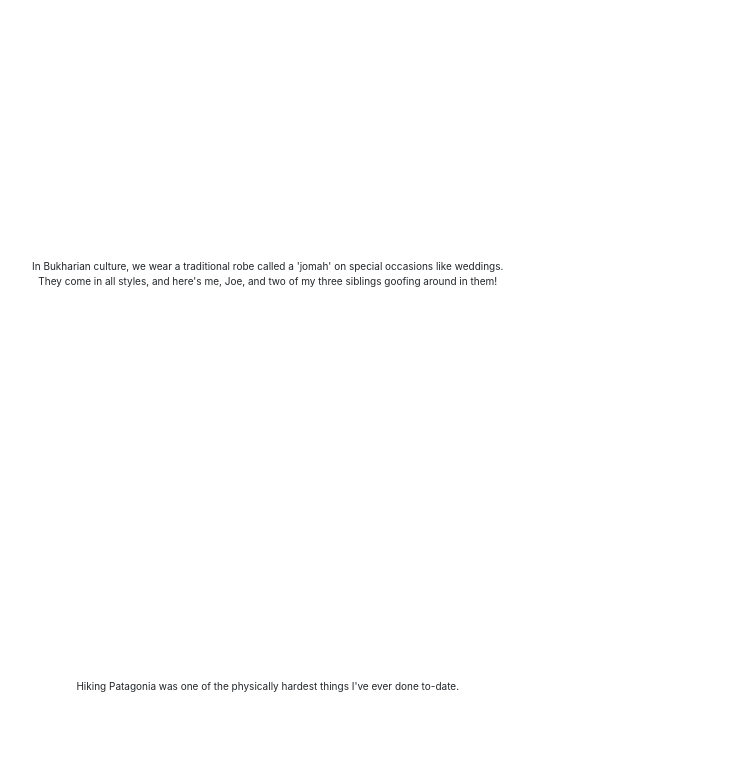
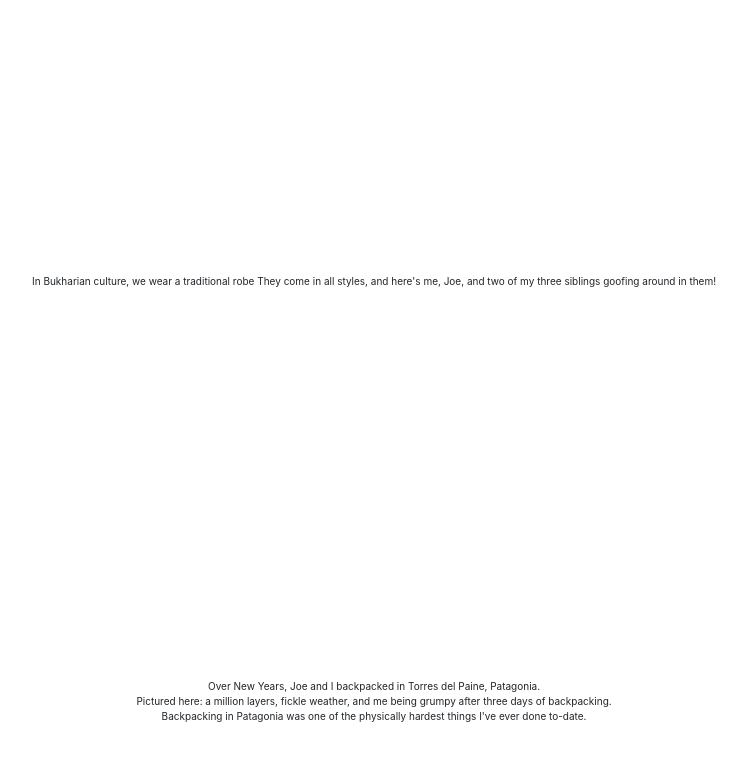
Before and after one commit to dalkat/dalkat.github.io, a Jekyll site: the page built from update-1.md, in a window 1280 px wide and 900 px high, scrolled down 6640 px. Shown: the top 761 px of the window, without its empty margins (38-785 px from the left). Built offline with Jekyll 4.4.1, drawn with Linux system fonts in a browser that asks for light colours; nearby versions of some CDN libraries; some web fonts are replaced; library files that are not in the unit come from our copies; some of the changed text lies outside the part shown.

Commit message:
data and photo update

```diff
--- a/_data/blog.yml
+++ b/_data/blog.yml
@@ -1,14 +1,14 @@
 
 feb19:
   - img: img/blog/1.jpg
-    caption: Joe and I's first anniversary in October! The gluttons we are, we went to a baking class.
+    caption: Joe and I's first anniversary in October! <br>The gluttons we are, we went to a baking class.
   - img: img/blog/2.jpg
     caption: My sister Elena and I in Cinque Terre, Italy. <br>We forgot to pack bathing suits that day, but it didn't stop us from jumping in.
   - img: img/blog/3.jpg
     caption: My cousin George's big fat Jewish wedding - <br>complete with a beautiful huppa, broken glass, 'Next year in Jerusalem', and all.
   - img: img/blog/4.jpg
-    caption: In Bukharian culture, we wear a traditional robe called a 'jomah' on special occasions like weddings. <br>They come in all styles, and here's me, Joe, and two of my three siblings goofing around in them!
+    caption: In Bukharian culture, we wear a traditional robe <called a 'jomah' on special occasions like weddings. <br>They come in all styles, and here's me, Joe, and two of my three siblings goofing around in them!
   - img: img/blog/5.jpg
-    caption: Hiking Patagonia was one of the physically hardest things I've ever done to-date.
+    caption: Over New Years, Joe and I backpacked in Torres del Paine, Patagonia. <br>Pictured here&colon; a million layers, fickle weather, and me being grumpy after three days of backpacking. <br>Backpacking in Patagonia was one of the physically hardest things I've ever done to-date.
   - img: img/blog/6.jpg
     caption: My youngest brother Ryan turned 10 this month! <br>We organized our first "Camp Katan" retreat weekend in the Catskills to celebrate!
```
Also changed, not shown: assets/img/blog/5.jpg.
